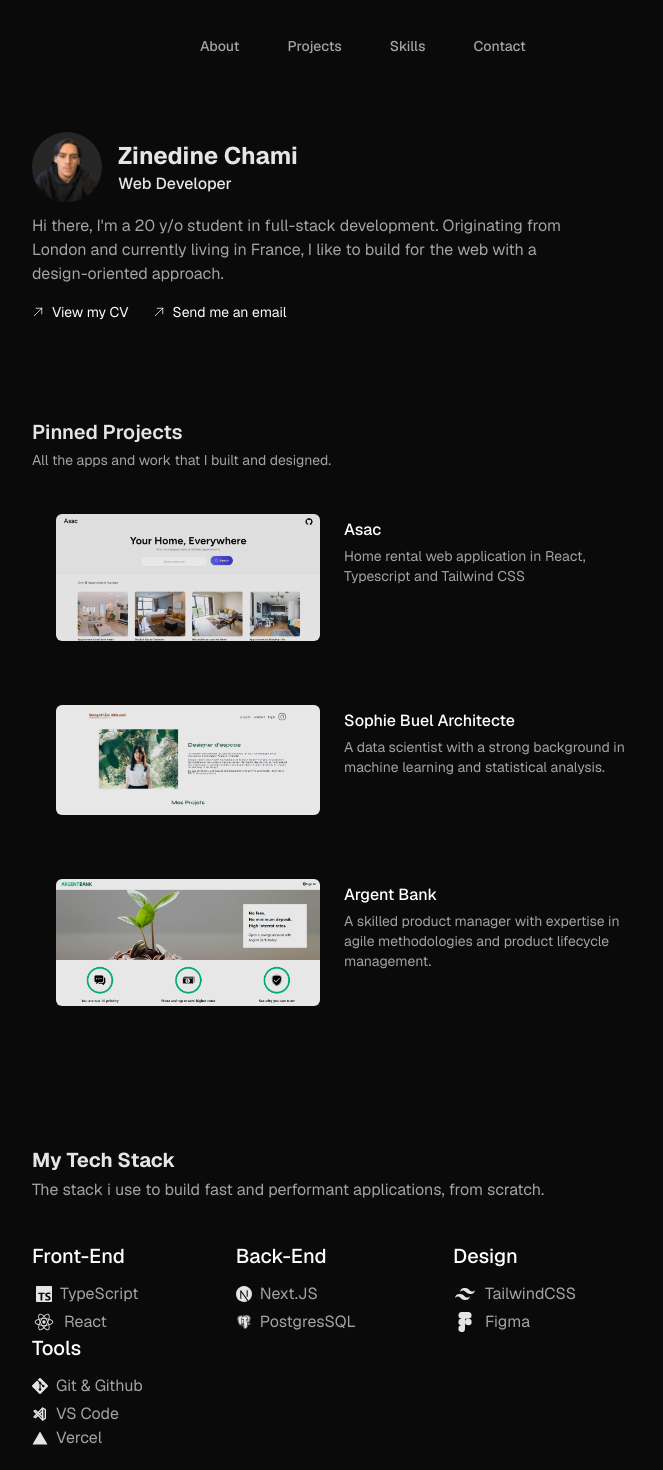
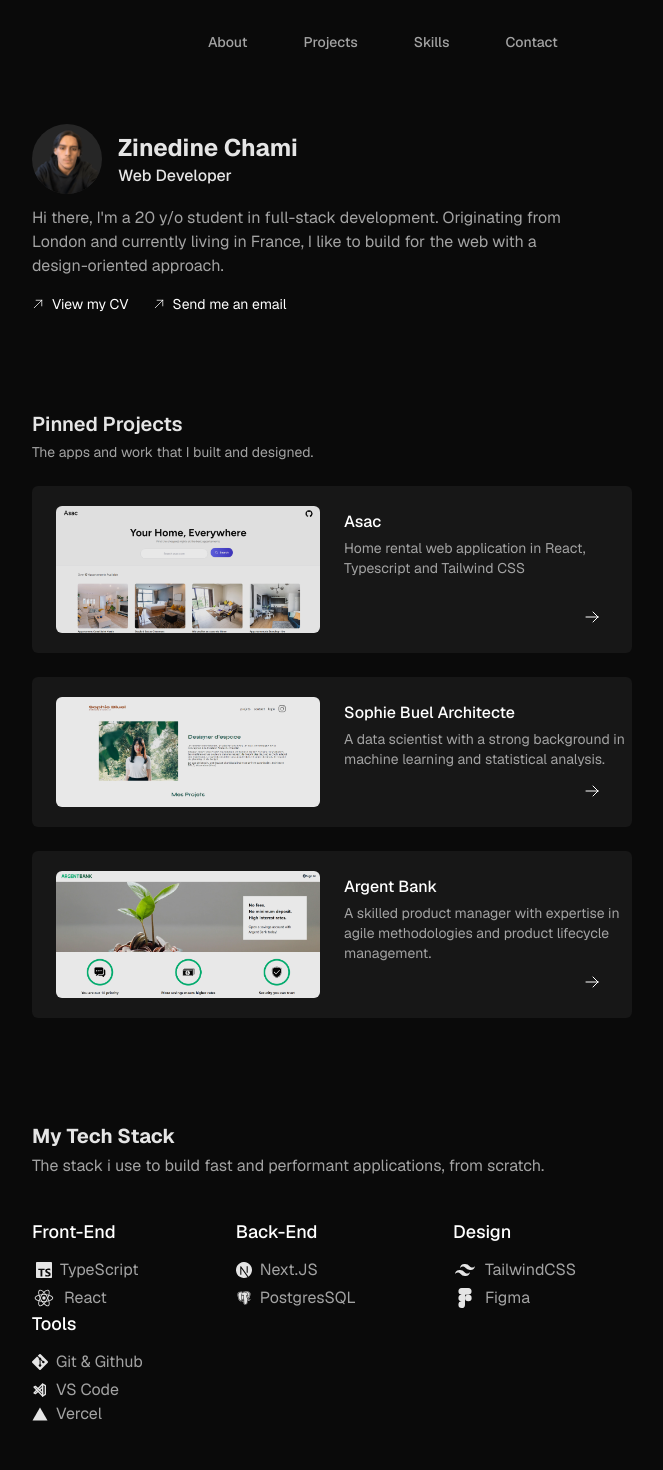
Before and after one commit to zinedinechami/portfolio_next, a Next.js app: page / in a window 1280 px wide. Shown: the top 1470 px of the page, without its empty margins (328-991 px from the left). Built offline with nearby package versions, Linux system fonts and the light colour scheme.

Commit message:
changed project card background, did some spacing chnages through out project

```diff
--- a/src/app/componenets/header.tsx
+++ b/src/app/componenets/header.tsx
@@ -1,25 +1,25 @@
 export default function Header() {
   return (
     <>
-      <nav className="h-20  mt-7 relative">
+      <nav className="h-20  mt-6 relative">
         <ul className="flex  text-sm text-neutral-400 xl:ml-40 font-medium">
           <a href="/#about">
-            <li className="xl:mr-8 mr-4 p-2  hover:text-neutral-200 hover:bg-neutral-900 transition-colors rounded  ">
+            <li className="xl:mr-6 mr-4 p-2 px-4  hover:text-neutral-200 hover:bg-neutral-900 transition-colors rounded-md  ">
               About
             </li>
           </a>
           <a href="/#projects">
-            <li className="xl:mr-8 mr-4 p-2  hover:text-neutral-200 hover:bg-neutral-900  transition-colors rounded ">
+            <li className="xl:mr-6 mr-4 p-2 px-4 hover:text-neutral-200 hover:bg-neutral-900  transition-colors rounded-md ">
               Projects
             </li>
           </a>
           <a href="/#skills">
-            <li className="xl:mr-8 mr-4 p-2  hover:text-neutral-200 hover:bg-neutral-900 transition-colors rounded ">
+            <li className="xl:mr-6 mr-4 p-2 px-4 hover:text-neutral-200 hover:bg-neutral-900 transition-colors rounded-md ">
               Skills
             </li>
           </a>
           <a href="/#contact">
-            <li className="xl:mr-8 mr-4 p-2  hover:text-neutral-200 hover:bg-neutral-900 transition-colors rounded ">
+            <li className="xl:mr-6 mr-4 p-2 px-4 hover:text-neutral-200 hover:bg-neutral-900 transition-colors rounded-md ">
               Contact
             </li>
           </a>
--- a/src/app/page.tsx
+++ b/src/app/page.tsx
@@ -4,8 +4,6 @@
 import Skills from "./sections/skills";
 import Contact from "./sections/contact";
 import { GeistSans } from "geist/font/sans";
-
-// bg-gradient-to-tr from-neutral-900 to-neutral-950
 
 export default function Page() {
   return (
--- a/src/app/sections/about.tsx
+++ b/src/app/sections/about.tsx
@@ -6,7 +6,7 @@
 export default function About() {
   return (
     <>
-      <section id="about" className="pt-6 pb-24 sm:w-11/12">
+      <section id="about" className="pt-5 pb-24 sm:w-11/12 ">
         <div className="flex pb-3 ">
           <Image
             src={pfp}
--- a/src/app/sections/projects.tsx
+++ b/src/app/sections/projects.tsx
@@ -6,19 +6,19 @@
 export default function Projects() {
   return (
     <>
-      <section id="projects" className="pb-24">
+      <section id="projects" className="pb-20">
         <h1 className="text-xl font-semibold text-neutral-200 mb-1">
           Pinned Projects
         </h1>
         <h2 className=" text-neutral-400 mb-6 text-sm">
-          All the apps and work that I built and designed.{" "}
+          The apps and work that I built and designed.{" "}
         </h2>
 
         {projects_database.map((data) => {
           return (
             <>
               <Link href={"/projects/" + data.id}>
-                <article className="w-full h-50  mb-6 rounded-md   hover:bg-neutral-900  border-neutral-800 transition-colors  cursor-pointer relative">
+                <article className="w-full h-50  mb-6 rounded-md    hover:bg-neutral-900/70 bg-neutral-900  border-neutral-800 transition-colors  cursor-pointer relative">
                   <div className="flex">
                     <div className="pt-5 mx-6 pb-5 ">
                       <Image
@@ -30,7 +30,7 @@
                         className="rounded-md opacity-90 object-fill w-80"
                       />
                     </div>
-                    {/* <svg
+                    <svg
                       xmlns="http://www.w3.org/2000/svg"
                       fill="none"
                       viewBox="0 0 24 24"
@@ -43,7 +43,7 @@
                         strokeLinejoin="round"
                         d="M13.5 4.5 21 12m0 0-7.5 7.5M21 12H3"
                       />
-                    </svg> */}
+                    </svg>
 
                     <div className="pt-6">
                       <h1 className=" font-medium pb-1 ">{data.title} </h1>
--- a/src/app/sections/skills.tsx
+++ b/src/app/sections/skills.tsx
@@ -11,7 +11,7 @@
         </h2>
         <div className="flex sm:flex-row flex-wrap w-full mx-auto justify-between	 ">
           <ul className="mr-14">
-            <li className="text-xl font-medium pb-3 lg:pt-0 pt-6">Front-End</li>
+            <li className="text-lg font-medium pb-3 lg:pt-0 pt-6">Front-End</li>
 
             <div className="text-neutral-400">
               <li className="flex pb-1">
@@ -45,7 +45,7 @@
             </div>
           </ul>
           <ul className="mr-14">
-            <li className="text-xl font-medium pb-3 lg:pt-0 pt-6">Back-End</li>
+            <li className="text-lg font-medium pb-3 lg:pt-0 pt-6">Back-End</li>
             <div className="text-neutral-400">
               <li className="flex pb-1">
                 <svg
@@ -80,7 +80,7 @@
             </div>
           </ul>
           <ul className="mr-14">
-            <li className="text-xl font-medium pb-3 lg:pt-0 pt-6">Design</li>
+            <li className="text-lg font-medium pb-3 lg:pt-0 pt-6">Design</li>
             <div className="text-neutral-400">
               <li className="flex pb-1">
                 <svg
@@ -106,7 +106,7 @@
             </div>
           </ul>
           <ul className="mr-14">
-            <li className="text-xl font-medium pb-3 lg:pt-0 pt-6">Tools</li>
+            <li className="text-lg font-medium pb-3 lg:pt-0 pt-6">Tools</li>
             <div className="text-neutral-400">
               <li className="flex pb-1">
                 {" "}
```
